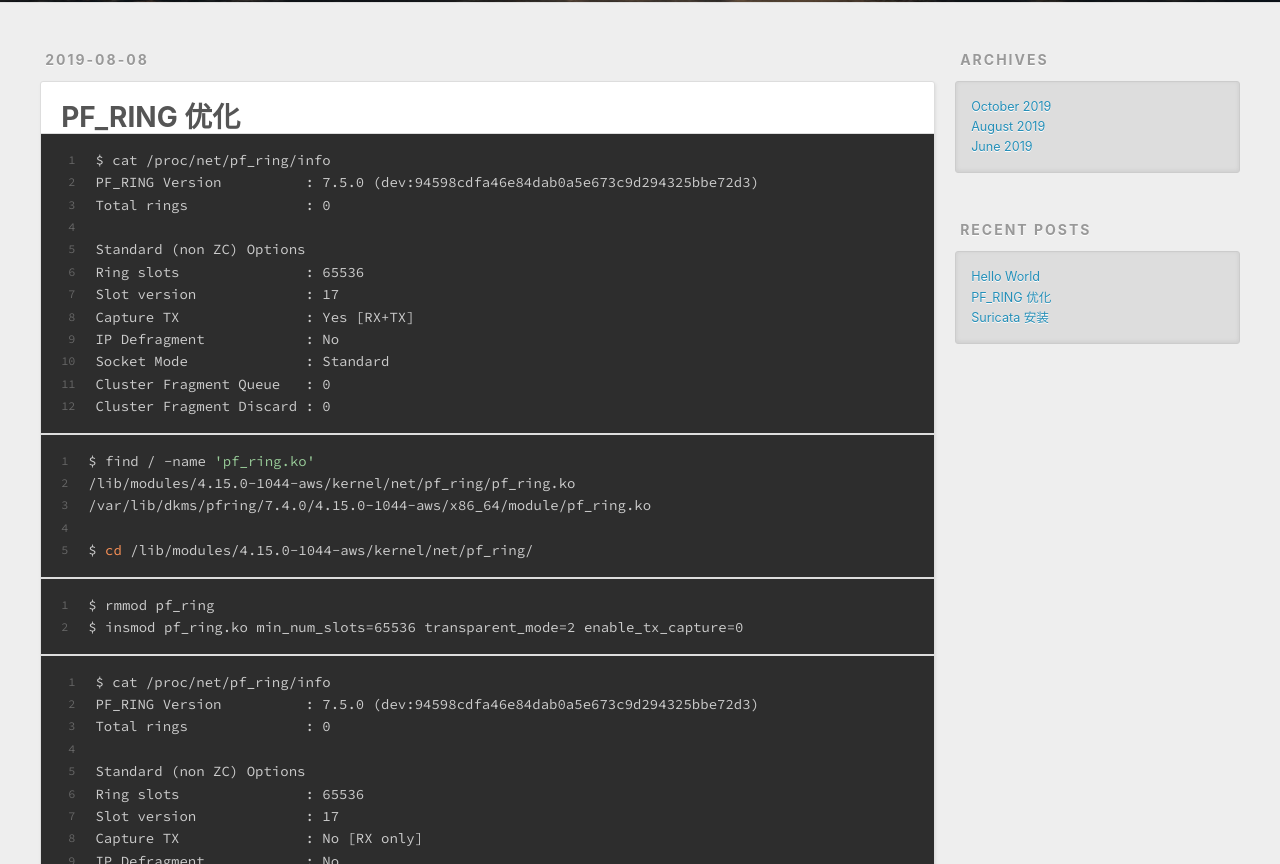
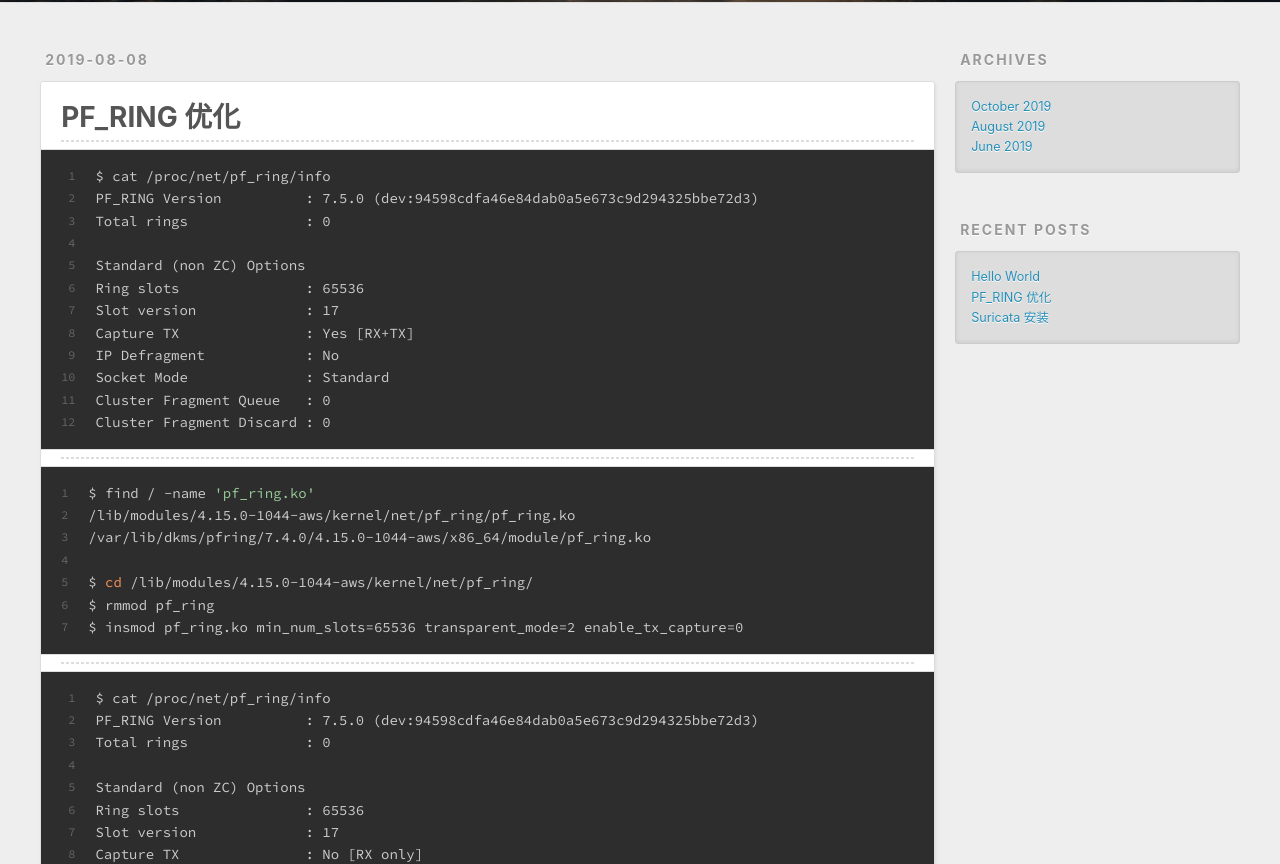
Before and after one commit to TauLeroy/canon88.github.io, a plain HTML site: page 2019/08/08/Suricata - 优化 (PF_RING)/index.html in a window 1280 px wide. Shown: the part 298-1162 px from the top of the page. Drawn offline with nearby package versions, Linux system fonts and the light colour scheme.

Commit message:
Site updated: 2019-10-05 23:05:39

```diff
--- a/2019/08/08/Suricata - 优化 (PF_RING)/index.html
+++ b/2019/08/08/Suricata - 优化 (PF_RING)/index.html
@@ -14,7 +14,7 @@
 <meta property="og:site_name" content="Hexo">
 <meta property="og:description" content="123456789101112$ cat /proc/net/pf_ring/infoPF_RING Version          : 7.5.0 (dev:94598cdfa46e84dab0a5e673c9d294325bbe72d3)Total rings              : 0Standard (non ZC) OptionsRing slots">
 <meta property="og:locale" content="en">
-<meta property="og:updated_time" content="2019-10-05T15:03:09.136Z">
+<meta property="og:updated_time" content="2019-10-05T15:05:34.923Z">
 <meta name="twitter:card" content="summary">
 <meta name="twitter:title" content="PF_RING 优化">
 <meta name="twitter:description" content="123456789101112$ cat /proc/net/pf_ring/infoPF_RING Version          : 7.5.0 (dev:94598cdfa46e84dab0a5e673c9d294325bbe72d3)Total rings              : 0Standard (non ZC) OptionsRing slots">
@@ -86,12 +86,13 @@
 
     <div class="article-entry" itemprop="articleBody">
 
-        <figure class="highlight bash"><table><tr><td class="gutter"><pre><span class="line">1</span><br><span class="line">2</span><br><span class="line">3</span><br><span class="line">4</span><br><span class="line">5</span><br><span class="line">6</span><br><span class="line">7</span><br><span class="line">8</span><br><span class="line">9</span><br><span class="line">10</span><br><span class="line">11</span><br><span class="line">12</span><br></pre></td><td class="code"><pre><span class="line">$ cat /proc/net/pf_ring/info</span><br><span class="line">PF_RING Version          : 7.5.0 (dev:94598cdfa46e84dab0a5e673c9d294325bbe72d3)</span><br><span class="line">Total rings              : 0</span><br><span class="line"></span><br><span class="line">Standard (non ZC) Options</span><br><span class="line">Ring slots               : 65536</span><br><span class="line">Slot version             : 17</span><br><span class="line">Capture TX               : Yes [RX+TX]</span><br><span class="line">IP Defragment            : No</span><br><span class="line">Socket Mode              : Standard</span><br><span class="line">Cluster Fragment Queue   : 0</span><br><span class="line">Cluster Fragment Discard : 0</span><br></pre></td></tr></table></figure>
+        <hr>
+<figure class="highlight bash"><table><tr><td class="gutter"><pre><span class="line">1</span><br><span class="line">2</span><br><span class="line">3</span><br><span class="line">4</span><br><span class="line">5</span><br><span class="line">6</span><br><span class="line">7</span><br><span class="line">8</span><br><span class="line">9</span><br><span class="line">10</span><br><span class="line">11</span><br><span class="line">12</span><br></pre></td><td class="code"><pre><span class="line">$ cat /proc/net/pf_ring/info</span><br><span class="line">PF_RING Version          : 7.5.0 (dev:94598cdfa46e84dab0a5e673c9d294325bbe72d3)</span><br><span class="line">Total rings              : 0</span><br><span class="line"></span><br><span class="line">Standard (non ZC) Options</span><br><span class="line">Ring slots               : 65536</span><br><span class="line">Slot version             : 17</span><br><span class="line">Capture TX               : Yes [RX+TX]</span><br><span class="line">IP Defragment            : No</span><br><span class="line">Socket Mode              : Standard</span><br><span class="line">Cluster Fragment Queue   : 0</span><br><span class="line">Cluster Fragment Discard : 0</span><br></pre></td></tr></table></figure>
 
-<figure class="highlight bash"><table><tr><td class="gutter"><pre><span class="line">1</span><br><span class="line">2</span><br><span class="line">3</span><br><span class="line">4</span><br><span class="line">5</span><br></pre></td><td class="code"><pre><span class="line">$ find / -name <span class="string">'pf_ring.ko'</span></span><br><span class="line">/lib/modules/4.15.0-1044-aws/kernel/net/pf_ring/pf_ring.ko</span><br><span class="line">/var/lib/dkms/pfring/7.4.0/4.15.0-1044-aws/x86_64/module/pf_ring.ko</span><br><span class="line"></span><br><span class="line">$ <span class="built_in">cd</span> /lib/modules/4.15.0-1044-aws/kernel/net/pf_ring/</span><br></pre></td></tr></table></figure>
+<hr>
+<figure class="highlight bash"><table><tr><td class="gutter"><pre><span class="line">1</span><br><span class="line">2</span><br><span class="line">3</span><br><span class="line">4</span><br><span class="line">5</span><br><span class="line">6</span><br><span class="line">7</span><br></pre></td><td class="code"><pre><span class="line">$ find / -name <span class="string">'pf_ring.ko'</span></span><br><span class="line">/lib/modules/4.15.0-1044-aws/kernel/net/pf_ring/pf_ring.ko</span><br><span class="line">/var/lib/dkms/pfring/7.4.0/4.15.0-1044-aws/x86_64/module/pf_ring.ko</span><br><span class="line"></span><br><span class="line">$ <span class="built_in">cd</span> /lib/modules/4.15.0-1044-aws/kernel/net/pf_ring/</span><br><span class="line">$ rmmod pf_ring</span><br><span class="line">$ insmod pf_ring.ko min_num_slots=65536 transparent_mode=2 enable_tx_capture=0</span><br></pre></td></tr></table></figure>
 
-<figure class="highlight bash"><table><tr><td class="gutter"><pre><span class="line">1</span><br><span class="line">2</span><br></pre></td><td class="code"><pre><span class="line">$ rmmod pf_ring</span><br><span class="line">$ insmod pf_ring.ko min_num_slots=65536 transparent_mode=2 enable_tx_capture=0</span><br></pre></td></tr></table></figure>
-
+<hr>
 <figure class="highlight bash"><table><tr><td class="gutter"><pre><span class="line">1</span><br><span class="line">2</span><br><span class="line">3</span><br><span class="line">4</span><br><span class="line">5</span><br><span class="line">6</span><br><span class="line">7</span><br><span class="line">8</span><br><span class="line">9</span><br><span class="line">10</span><br><span class="line">11</span><br><span class="line">12</span><br></pre></td><td class="code"><pre><span class="line">$ cat /proc/net/pf_ring/info</span><br><span class="line">PF_RING Version          : 7.5.0 (dev:94598cdfa46e84dab0a5e673c9d294325bbe72d3)</span><br><span class="line">Total rings              : 0</span><br><span class="line"></span><br><span class="line">Standard (non ZC) Options</span><br><span class="line">Ring slots               : 65536</span><br><span class="line">Slot version             : 17</span><br><span class="line">Capture TX               : No [RX only]</span><br><span class="line">IP Defragment            : No</span><br><span class="line">Socket Mode              : Standard</span><br><span class="line">Cluster Fragment Queue   : 0</span><br><span class="line">Cluster Fragment Discard : 0</span><br></pre></td></tr></table></figure>
 
 
```
Also changed, not shown: index.html (+5 -4 lines).
